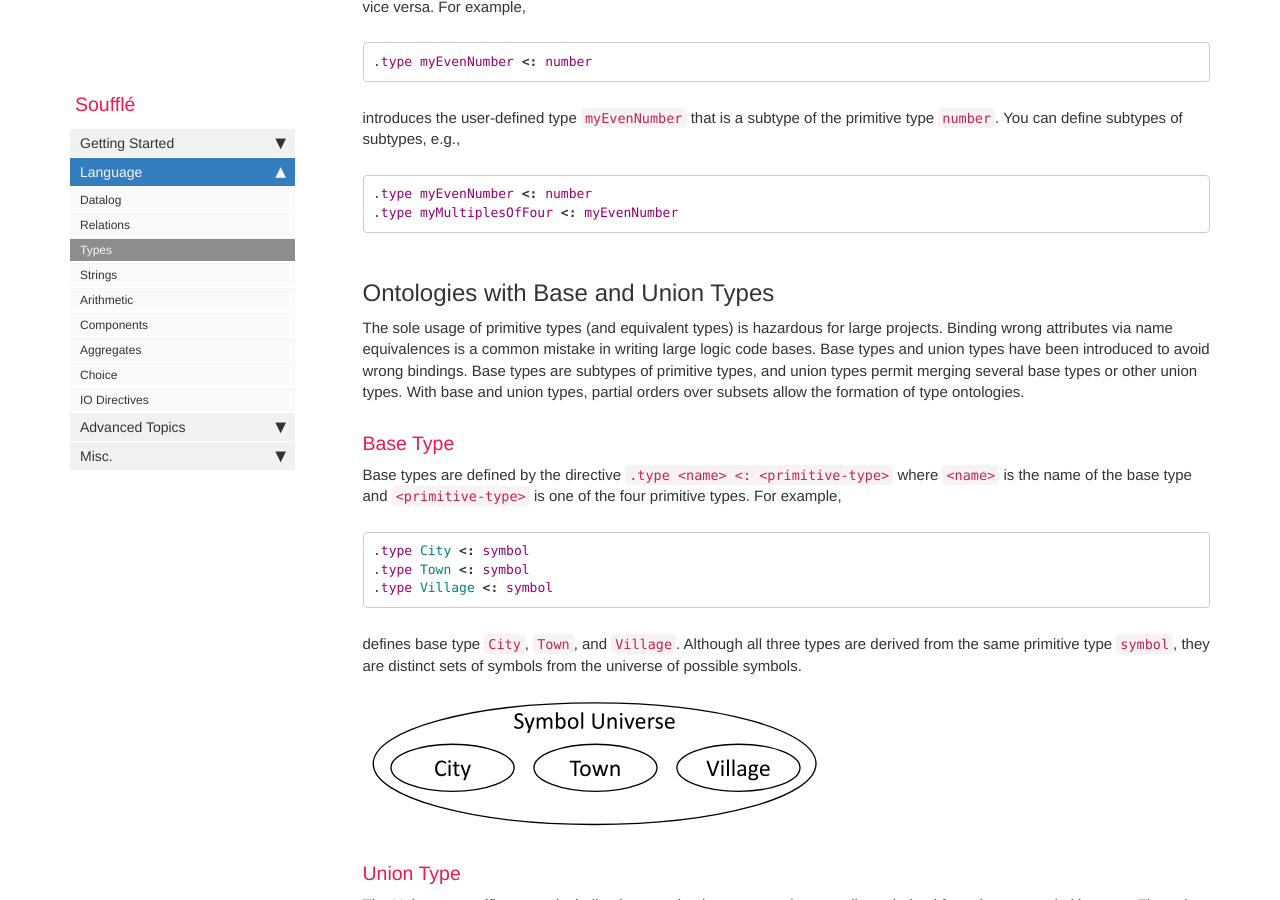
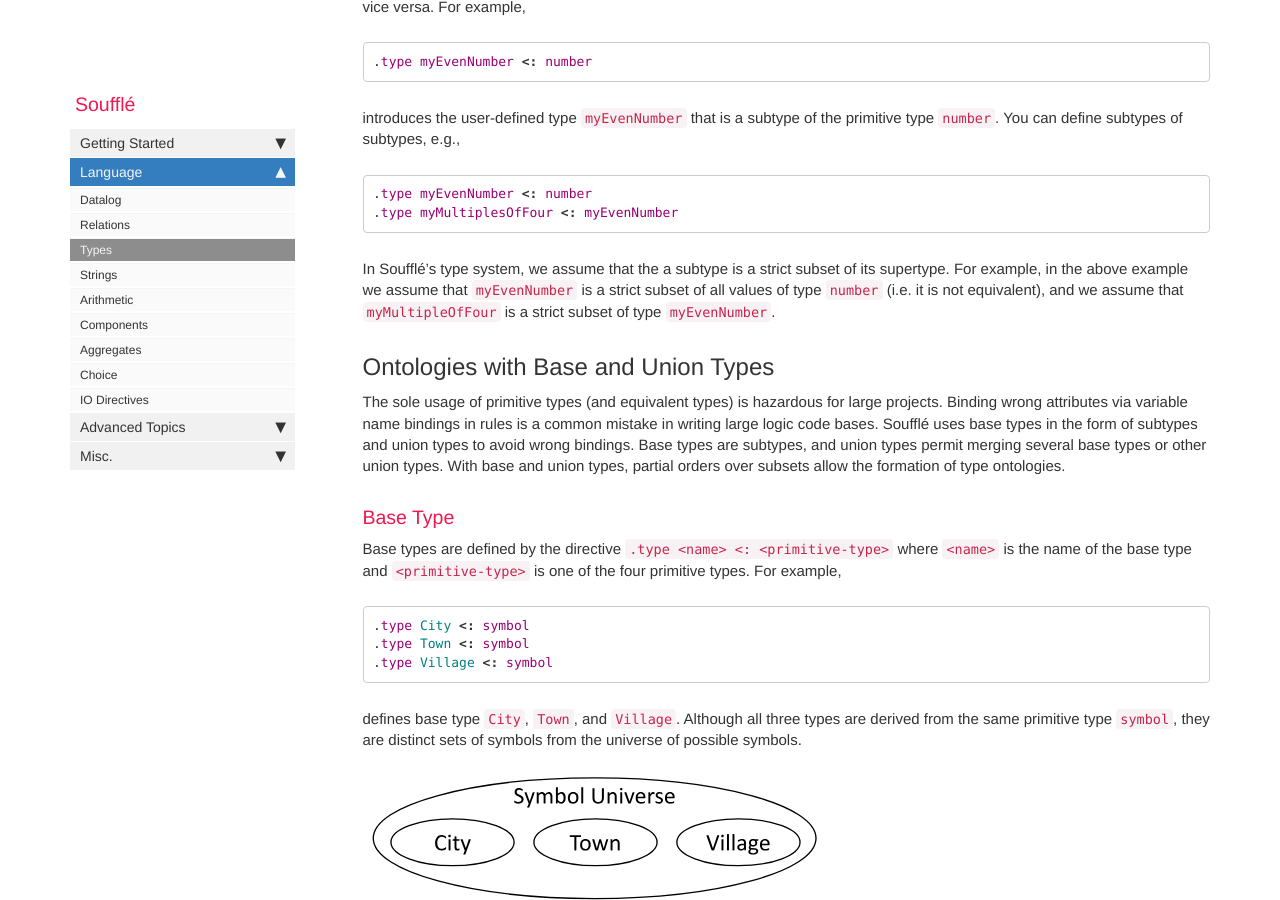
Before and after one commit to souffle-lang/souffle-lang.github.io, a Jekyll site: the page built from pages/docs/types.md, in a window 1280 px wide and 900 px high, scrolled down 2272 px. Built offline with Jekyll 4.4.1, drawn with Linux system fonts in a browser that asks for light colours; comment, search, counter and statistics services are not loaded.

Commit message:
Update types.md

````diff
--- a/pages/docs/types.md
+++ b/pages/docs/types.md
@@ -82,11 +82,12 @@ introduces the user-defined type `myEvenNumber` that is a subtype of the primiti
 .type myEvenNumber <: number
 .type myMultiplesOfFour <: myEvenNumber
 ```
+In Soufflé's type system, we assume that the a subtype is a strict subset of its supertype. For example, in the above example we assume that `myEvenNumber` is a strict subset of all values of type `number` (i.e. it is not equivalent), and we assume that `myMultipleOfFour` is a strict subset of type `myEvenNumber`.
 
 ## Ontologies with Base and Union Types
 The sole usage of primitive types (and equivalent types) is
-hazardous for large projects. Binding wrong attributes via name equivalences is a common mistake in writing large logic code bases.
-Base types and union types have been introduced to avoid wrong bindings. Base types are subtypes of primitive types, and union types permit merging several base types or other union types. With base and union types, partial orders over subsets allow the formation of
+hazardous for large projects. Binding wrong attributes via variable name bindings in rules is a common mistake in writing large logic code bases. Soufflé uses base types in the form of subtypes and union types to avoid wrong bindings.
+Base types are subtypes, and union types permit merging several base types or other union types. With base and union types, partial orders over subsets allow the formation of
 type ontologies.
 
 ### Base Type
````
